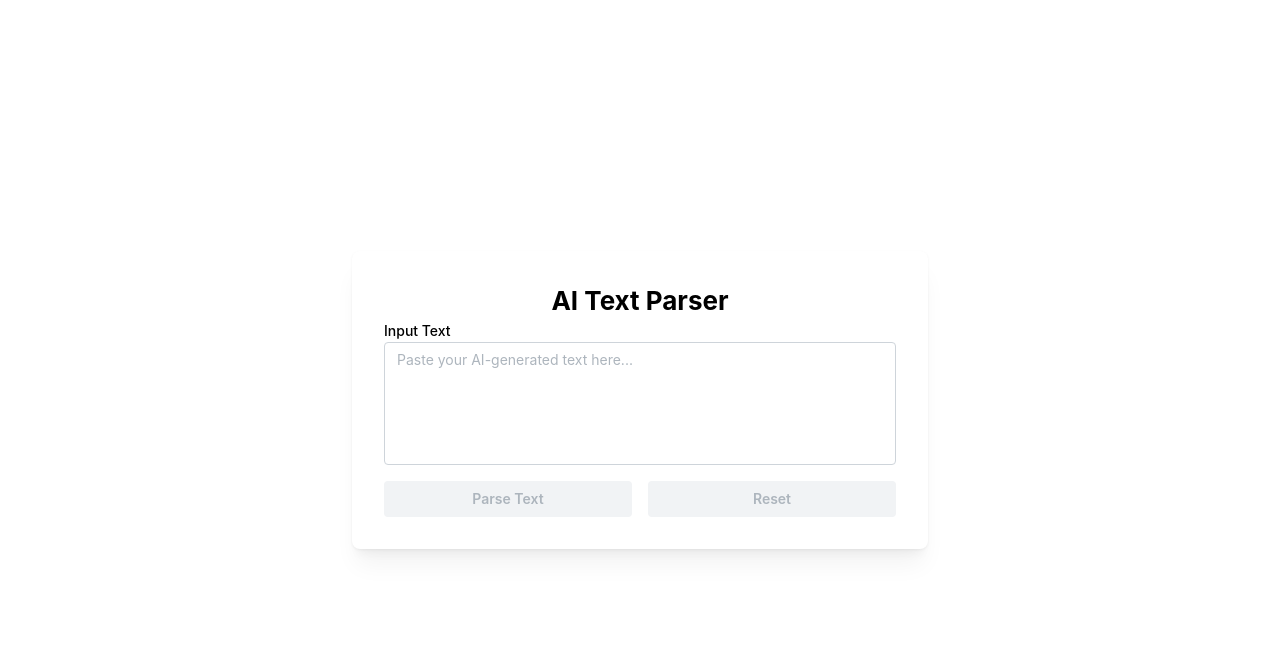
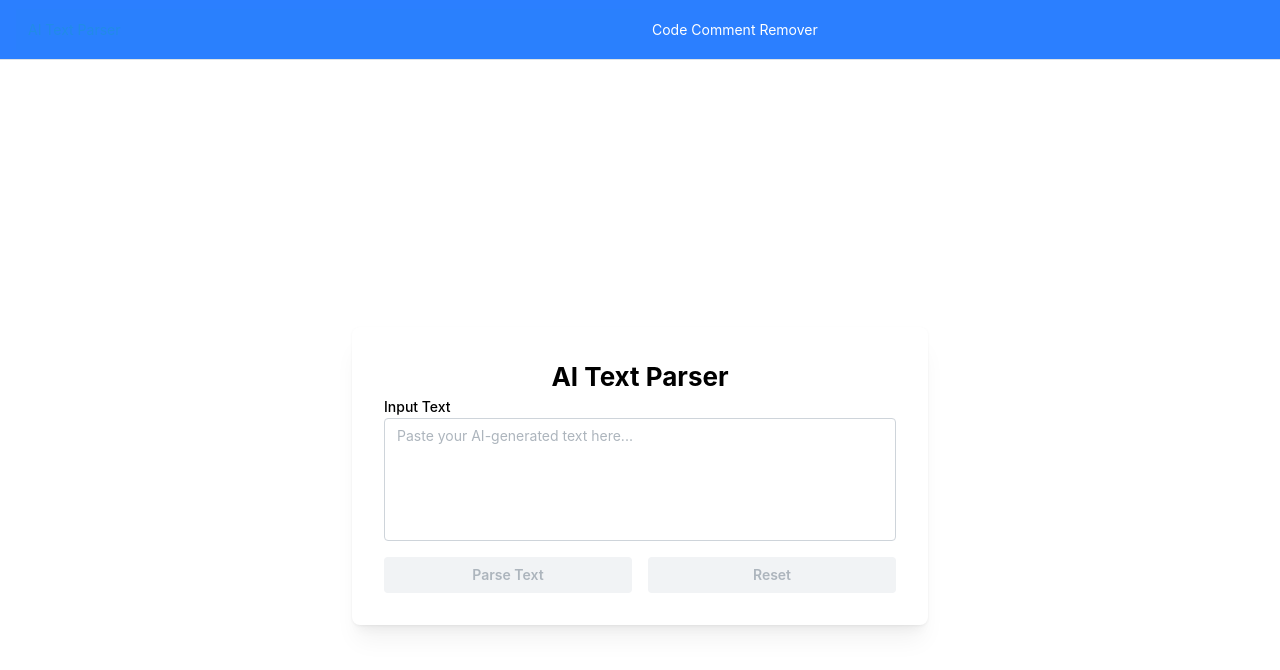
Before and after one commit to tinsaye-simeneh/ai-parser, a Next.js app: page / in a window 1280 px wide. Shown: the top 670 px of the page. Built offline with nearby package versions, Linux system fonts and the light colour scheme.

Commit message:
feat: Add navigation links to the layout component

```diff
--- a/src/app/layout.tsx
+++ b/src/app/layout.tsx
@@ -1,6 +1,7 @@
-import { MantineProvider } from "@mantine/core";
+import { MantineProvider, AppShell, NavLink } from "@mantine/core";
 import "@mantine/core/styles.css";
 import "./globals.css";
+import Link from "next/link";
 
 export default function RootLayout({
   children,
@@ -10,7 +11,28 @@ export default function RootLayout({
   return (
     <html lang="en">
       <body>
-        <MantineProvider>{children}</MantineProvider>
+        <MantineProvider>
+          <AppShell header={{ height: 60 }} padding="md">
+            <AppShell.Header>
+              <div className="flex items-center h-full px-4 bg-blue-500 text-white">
+                <Link href="/" passHref legacyBehavior>
+                  <NavLink
+                    label="AI Text Parser"
+                    className="text-white hover:bg-blue-600"
+                    active={true}
+                  />
+                </Link>
+                <Link href="/comment-remover" passHref legacyBehavior>
+                  <NavLink
+                    label="Code Comment Remover"
+                    className="text-white hover:bg-blue-600"
+                  />
+                </Link>
+              </div>
+            </AppShell.Header>
+            <AppShell.Main>{children}</AppShell.Main>
+          </AppShell>
+        </MantineProvider>
       </body>
     </html>
   );
```
